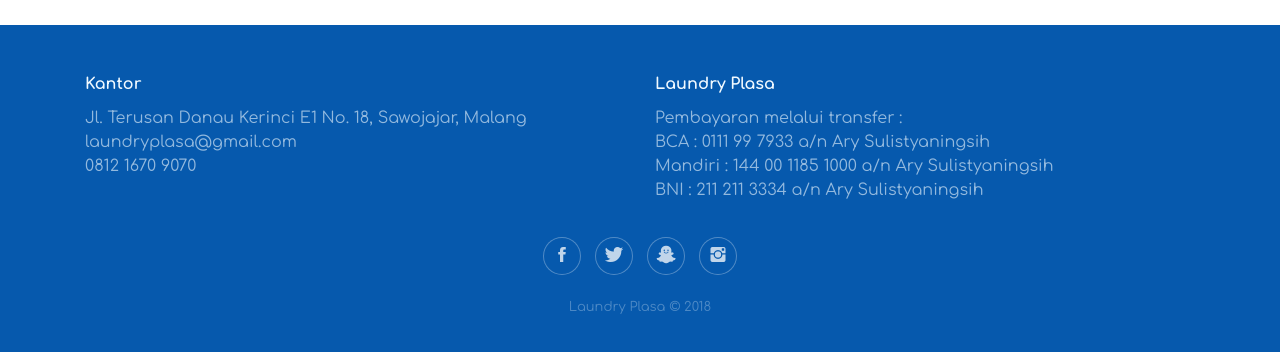
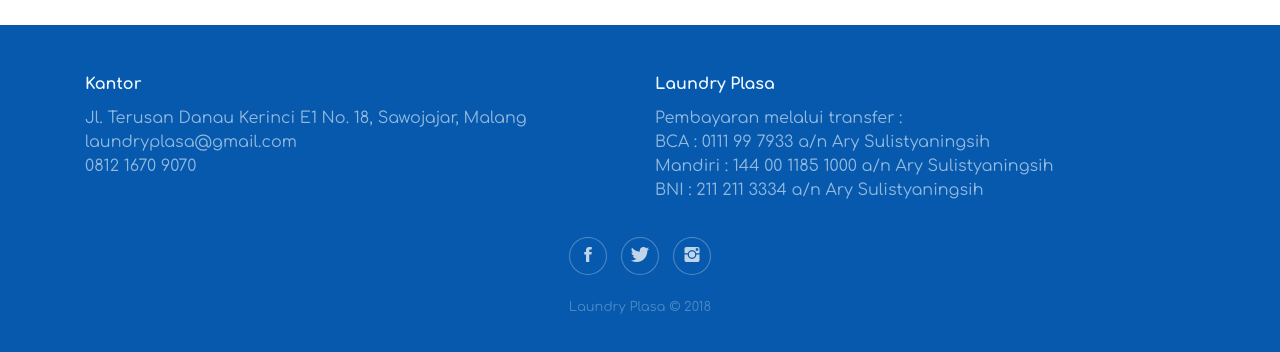
Before and after one commit to andieko/laundryplasa-lp01, a plain HTML site: page index.html in a window 1280 px wide. Shown: the part 2600-2952 px from the top of the page. Drawn offline with Linux system fonts and the light colour scheme; files whose address does not match are found by name.

Commit message:
Update index.html

```diff
--- a/index.html
+++ b/index.html
@@ -114,7 +114,7 @@
         <p>Mandiri : 144 00 1185 1000 a/n Ary Sulistyaningsih</p>
         <p>BNI : 211 211 3334 a/n Ary Sulistyaningsih</p>
     </div>
-    <div class="col item social"><a href="#"><i class="icon ion-social-facebook"></i></a><a href="#"><i class="icon ion-social-twitter"></i></a><a href="#"><i class="icon ion-social-snapchat"></i></a><a href="#"><i class="icon ion-social-instagram"></i></a></div>
+    <div class="col item social"><a href="https://www.facebook.com/laundryplasa.malang"><i class="icon ion-social-facebook"></i></a><a href="#"><i class="icon ion-social-twitter"></i></a><a href="https://www.instagram.com/laundryplasa/"><i class="icon ion-social-instagram"></i></a></div>
 </div>
                 <p class="copyright">Laundry Plasa © 2018</p>
             </div>
```
